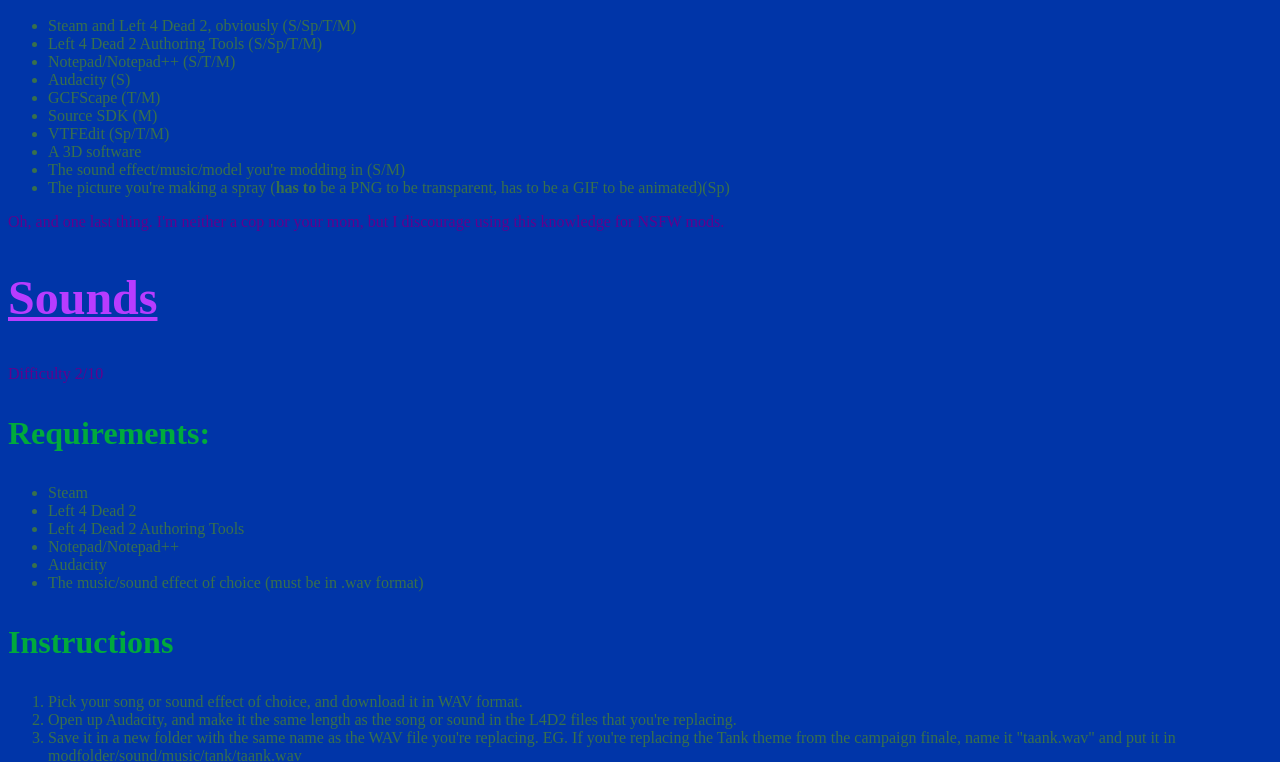
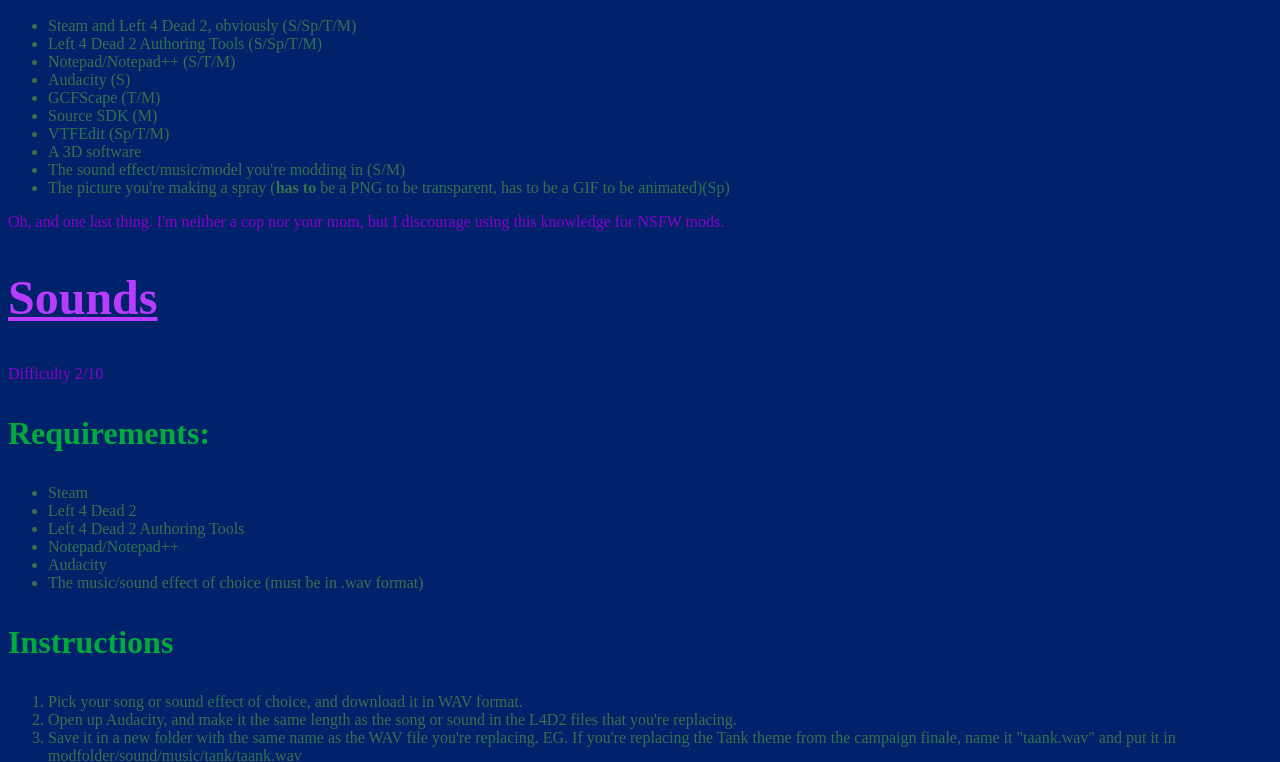
Before and after one commit to MoltenDishrag59/HowTo, a plain HTML site: page index.html in a window 1280 px wide. Shown: the part 612-1374 px from the top of the page. Drawn offline with Linux system fonts and the light colour scheme.

Commit message:
Update style.css

```diff
--- a/resources/css/style.css
+++ b/resources/css/style.css
@@ -7,7 +7,7 @@
 }
 
 p {
-   color: #60008d;
+   color: #8900c9;
 }
 h2 {
     font-size: 3rem;
@@ -25,5 +25,5 @@
     color: #00aa3c;
 }
 * {
-    background-color: rgb(0, 53, 168);
+    background-color: rgb(0, 34, 107);
 }
```
